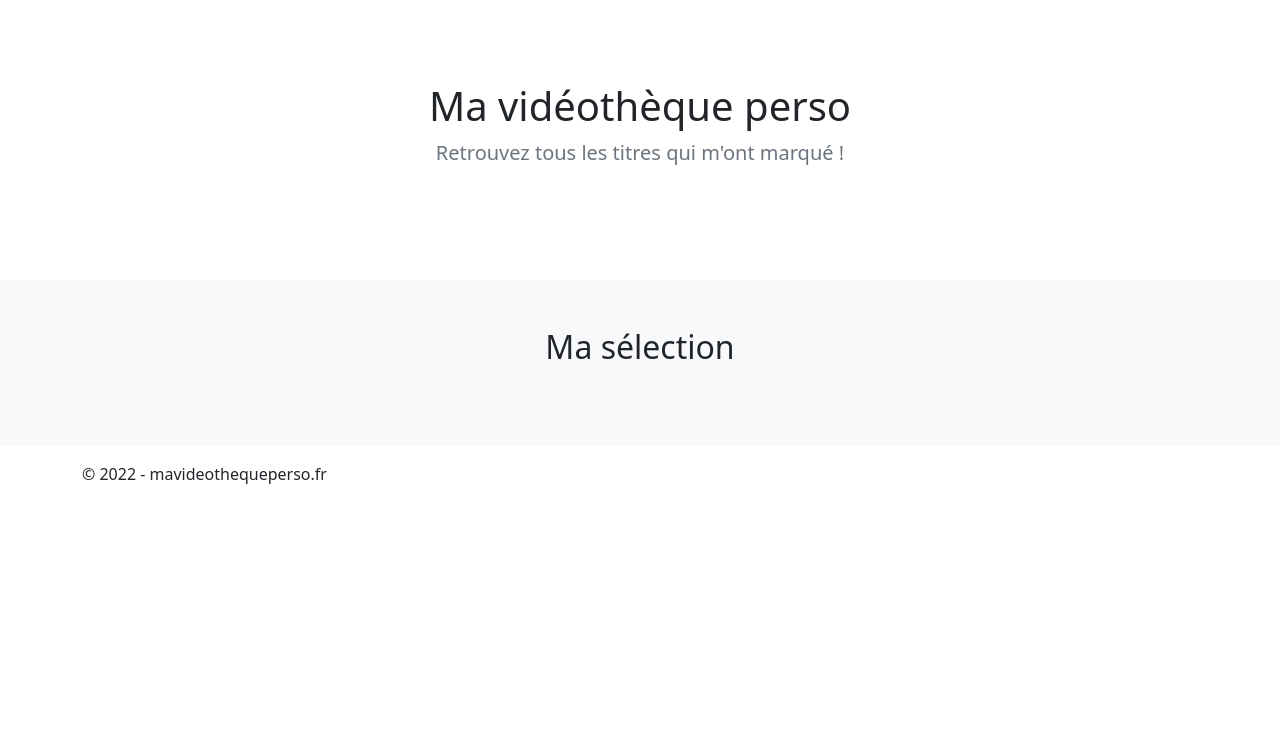
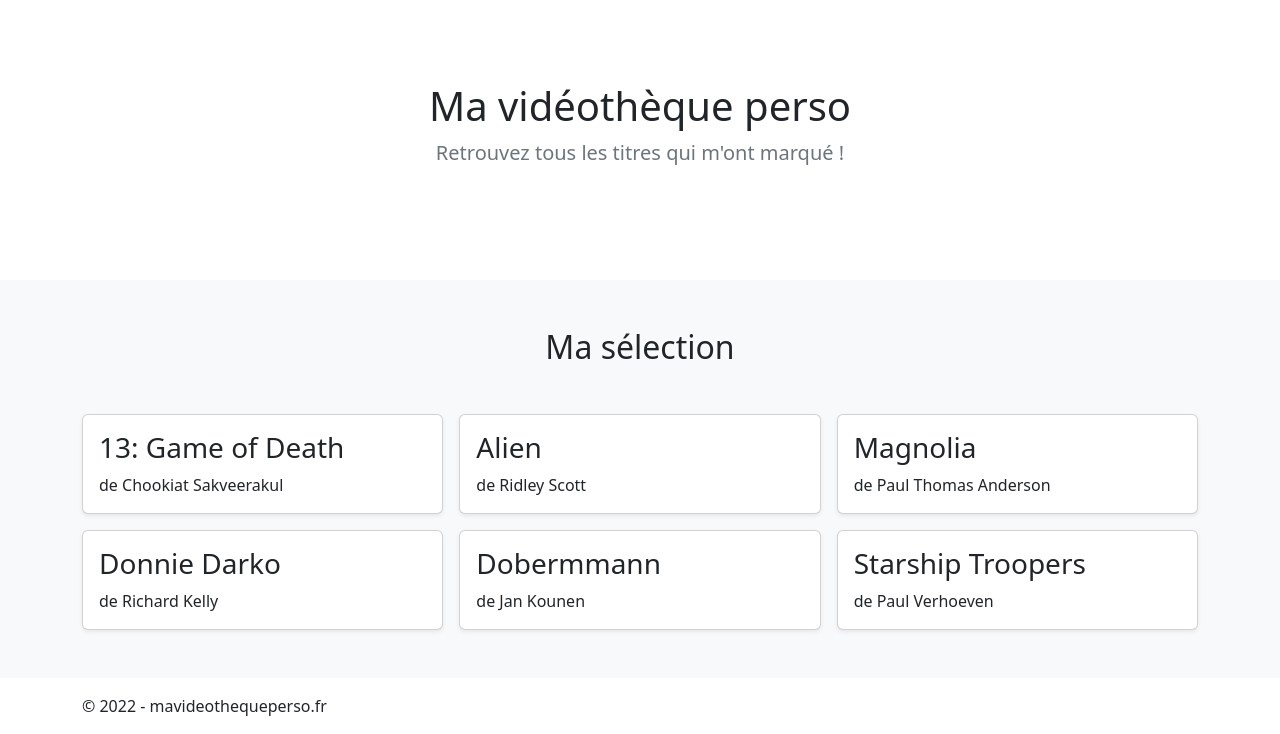
Before and after one commit to JustinRvt/WF3-2020, a plain HTML site: page Javascript/Exercices/videotheque/index.html in a window 1280 px wide. Shown: the part 70-804 px from the top of the page. Drawn offline with nearby package versions, Linux system fonts and the light colour scheme.

Commit message:
màj consignes

```diff
--- a/Javascript/Exercices/videotheque/assets/js/vues/vue_liste_films.js
+++ b/Javascript/Exercices/videotheque/assets/js/vues/vue_liste_films.js
@@ -1,28 +1,48 @@
-// J'ai besoin de créer une liste qui va afficher un template (vue HTML) et de le faire passer dans une boucle (celle de notre liste de films)
+// J'ai besoin de créer une liste qui va afficher un template (vue HTML) et de le faire passer dans une boucle (qui passera dans le tableau contenant notre liste de films)
 
-// Pour cela, avant de créer la boucle, je déclarer une variable qui va servir de conteneur à mon template
-let htmlElements = "";
-
-// Je crée une boucle for of pour récupérer mes films
-for (let film of films){
 //  je récupère l'élément qui va accueillir mon template
 const listeFilms = document.getElementById("listeFilms");
+// Je crée une fonction avec une boucle for of pour récupérer mes films
+const elementCreation = () => {
+  for (let film of films) {
     // je crée des éléments que je vais ajouter avec appenChild()
-    const div = document.createElement("div");
-    const h3 = document.createElement("h3");
+    const divCol = document.createElement("div");
+    divCol.classList.add("col");
+    console.log(listeFilms);
+    listeFilms.appendChild(divCol);
+    console.log(divCol);
 
-    listeFilms.appendChild(div);
+    const divCard = document.createElement("div");
+    divCard.classList.add("card", "shadow-sm");
+    divCol.appendChild(divCard);
+
+    const divCardBody = document.createElement("div");
+    divCardBody.classList.add("card-body");
+    divCard.appendChild(divCardBody);
+
+    const h3Card = document.createElement("h3");
+    h3Card.textContent = film.titre;
+    divCardBody.appendChild(h3Card);
+
+    const spanRealisateur = document.createElement("span");
+    spanRealisateur.innerHTML = `de ${film.realisateur}`;
+    divCardBody.appendChild(spanRealisateur);
+  }
+};
+
+
+
+// listeFilms.appendChild(div);
 
 // htmlElements += `
 // <div class="col">
 //     <div class="card shadow-sm">
-    //         <svg class="bd-placeholder-img card-img-top" width="100%" height="225" xmlns="http://www.w3.org/2000/svg" role="img" aria-label="Placeholder: Thumbnail" preserveAspectRatio="xMidYMid slice" focusable="false"><title>Placeholder</title><rect width="100%" height="100%" fill="#55595c"/><text x="50%" y="50%" fill="#eceeef" dy=".3em">Thumbnail</text></svg>
 
 //         <div class="card-body">
 //                 <h3>${film.titre}</h3>
 //                 <span> de ${film.realisateur}</span>
-    //             <p class="card-text">Desc : "${film.description}"</p>
-    //             <div class="d-flex justify-content-between align-items-center">
+//                 <p class="card-text">Desc : "${film.description}"</p>
+//                 <div class="d-flex justify-content-between align-items-center">
 //                 <div class="btn-group">
 //                     <button type="button" class="btn btn-sm btn-outline-secondary">View</button>
 //                     <button type="button" class="btn btn-sm btn-outline-secondary">Edit</button>
@@ -33,10 +53,6 @@ for (let film of films){
 //     </div>
 // </div>
 // `
-}
 
-
-// Je cible l'élément avec l'id listeFilms
-const listeFilms = document.getElementById("listeFilms");
 // je lui injecte le contenu de la variable htmlElements
-listeFilms.innerHTML = htmlElements
+listeFilms.innerHTML = htmlElements;
--- a/Javascript/Exercices/videotheque/index.html
+++ b/Javascript/Exercices/videotheque/index.html
@@ -12,7 +12,7 @@
     <link rel="stylesheet" href="https://cdnjs.cloudflare.com/ajax/libs/font-awesome/6.2.1/css/all.min.css" integrity="sha512-MV7K8+y+gLIBoVD59lQIYicR65iaqukzvf/nwasF0nqhPay5w/9lJmVM2hMDcnK1OnMGCdVK+iQrJ7lzPJQd1w==" crossorigin="anonymous" referrerpolicy="no-referrer" />
     <title>Ma vidéothèque perso</title>
   </head>
-  <body>
+  <body onload="elementCreation()">
     <!-- DEBUT HEADER -->
     <header>
       <div class="collapse bg-dark" id="navbarHeader">
@@ -91,7 +91,7 @@
     </footer>
     <!-- FIN FOOTER -->
     <!-- DEBUT SCRIPT -->
-    <script src="	https://cdn.jsdelivr.net/npm/bootstrap@5.2.3/dist/js/bootstrap.bundle.min.js"></script>
+    <script src="https://cdn.jsdelivr.net/npm/bootstrap@5.2.3/dist/js/bootstrap.bundle.min.js"></script>
     <script src="assets/js/main.js"></script>
     <!-- DEBUT COMPONENTS -->
     <script src="assets/js/components/header.js"></script>
@@ -103,5 +103,7 @@
     <!-- DEBUT GESTION FILMS -->
     <script src="assets/js/liste_films.js"></script>
     <script src="assets/js/vues/vue_liste_films.js"></script>
+    <!-- FIN DES SCRIPTS -->
   </body>
+  <!-- FIN DU BODY -->
 </html>
```
Also changed, not shown: Javascript/Exercices/videotheque/consignes.md (+6 -1 lines). Lines whose indentation alone changed are shown as unchanged.
